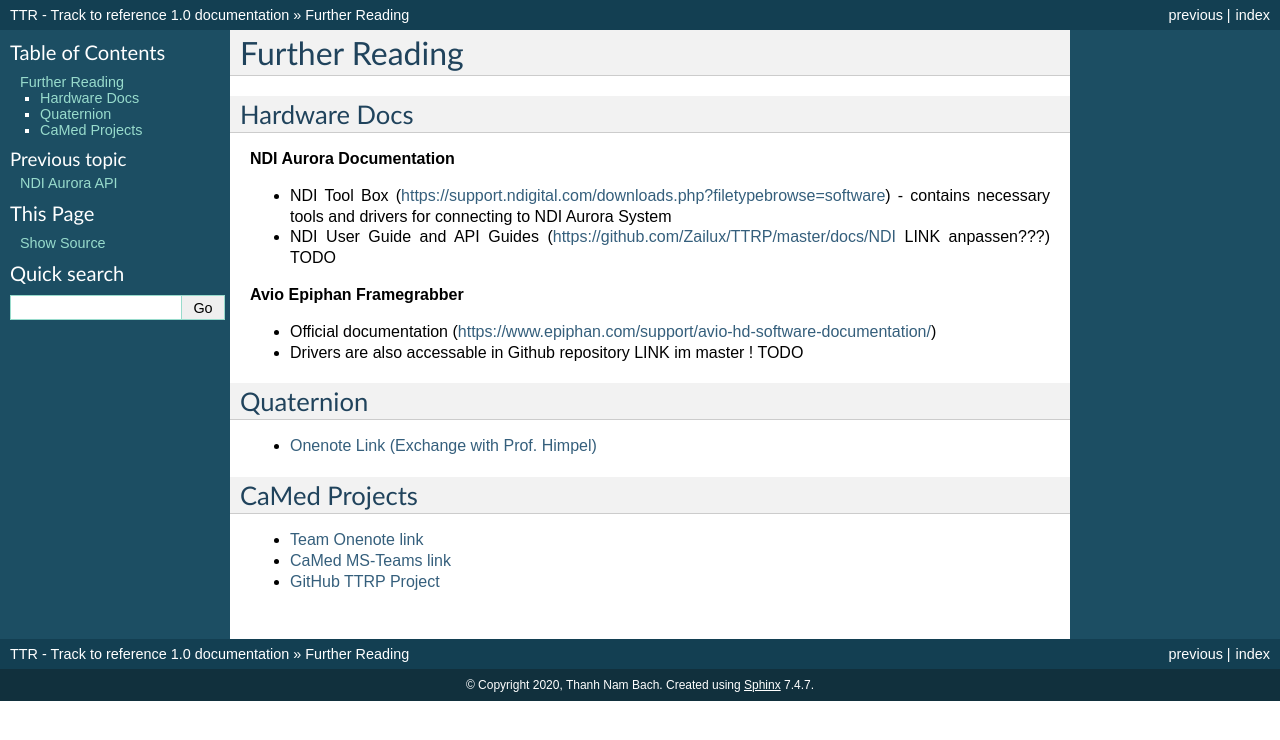
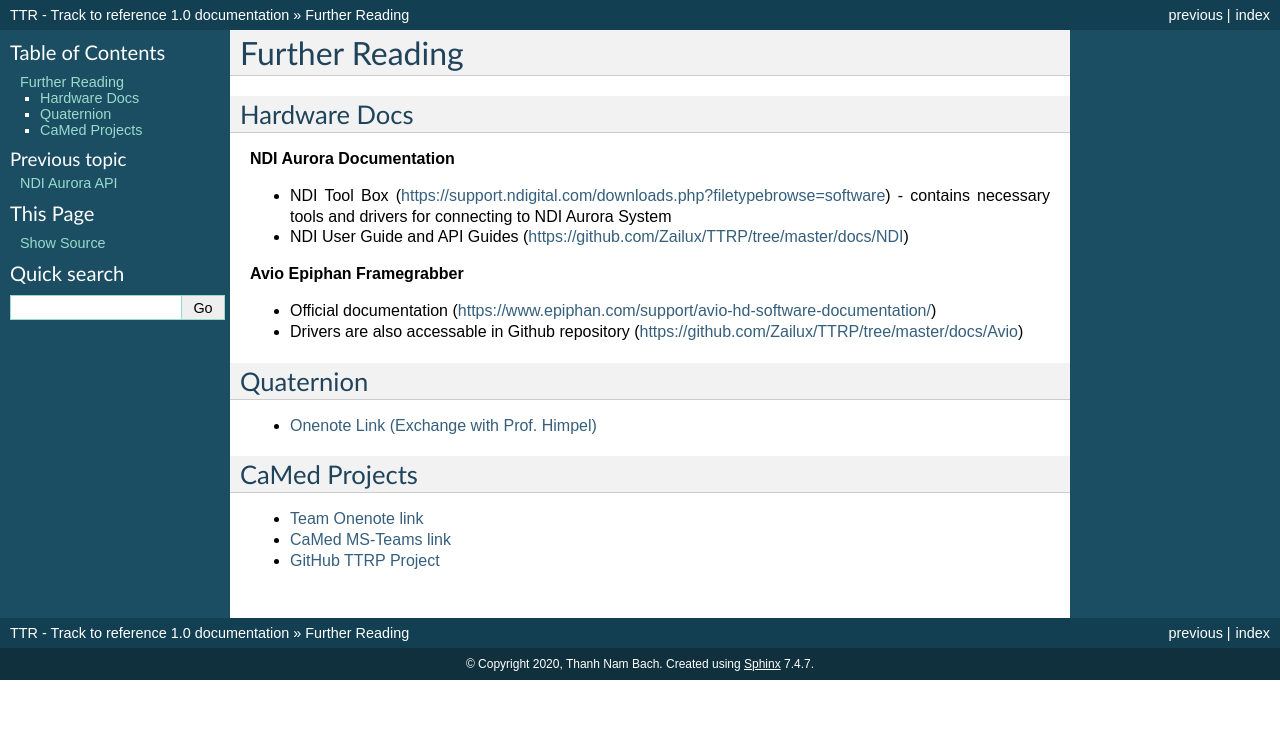
Before and after one commit to Zailux/TTRP, a Sphinx documentation site: the page built from docs/rst/further_reading.rst, in a window 1280 px wide. Shown: the top 740 px of the page. Built offline with Sphinx 7.4.7, drawn with Linux system fonts in a browser that asks for light colours.

Commit message:
Sphinx Final Docs

```diff
--- a/docs/conf.py
+++ b/docs/conf.py
@@ -63,5 +63,5 @@
 
 # -- Autodoc Konfigurations -------------------------------------------------
 autoclass_content = "both"
-autodoc_member_order = "bysource" ##
-#autodoc_member_order = "groupwise"
+#autodoc_member_order = "bysource"
+autodoc_member_order = "groupwise"
--- a/docs/rst/further_reading.rst
+++ b/docs/rst/further_reading.rst
@@ -7,12 +7,12 @@
 **NDI Aurora Documentation**
 
 * NDI Tool Box (https://support.ndigital.com/downloads.php?filetypebrowse=software) - contains necessary tools and drivers for connecting to NDI Aurora System
-* NDI User Guide and API Guides (https://github.com/Zailux/TTRP/master/docs/NDI LINK anpassen???) TODO
+* NDI User Guide and API Guides (https://github.com/Zailux/TTRP/tree/master/docs/NDI)
 
 **Avio Epiphan Framegrabber**
 
 * Official documentation (https://www.epiphan.com/support/avio-hd-software-documentation/)
-* Drivers are also accessable in Github repository LINK im master ! TODO
+* Drivers are also accessable in Github repository (https://github.com/Zailux/TTRP/tree/master/docs/Avio)
 
 
 Quaternion
--- a/docs/rst/installation.rst
+++ b/docs/rst/installation.rst
@@ -8,8 +8,6 @@
 -----------------
 
 .. image:: imgs/folder.*
-
-
 
 
 Installing the project
@@ -29,7 +27,7 @@
     Possibly you need to register at the NDI support portal with your student email. But that is fast.
 
 * NDI Tool Box (https://support.ndigital.com/downloads.php?filetypebrowse=software) - contains necessary tools and drivers for connecting to NDI Aurora System
-* NDI User Guide and API Guides (https://github.com/Zailux/TTRP/master/docs/NDI LINK anpassen???) TODO
+* NDI User Guide v2 and API Guide v4 (https://github.com/Zailux/TTRP/tree/master/docs/NDI)
 
 **Avio Epiphan Framegrabber**
 
```
